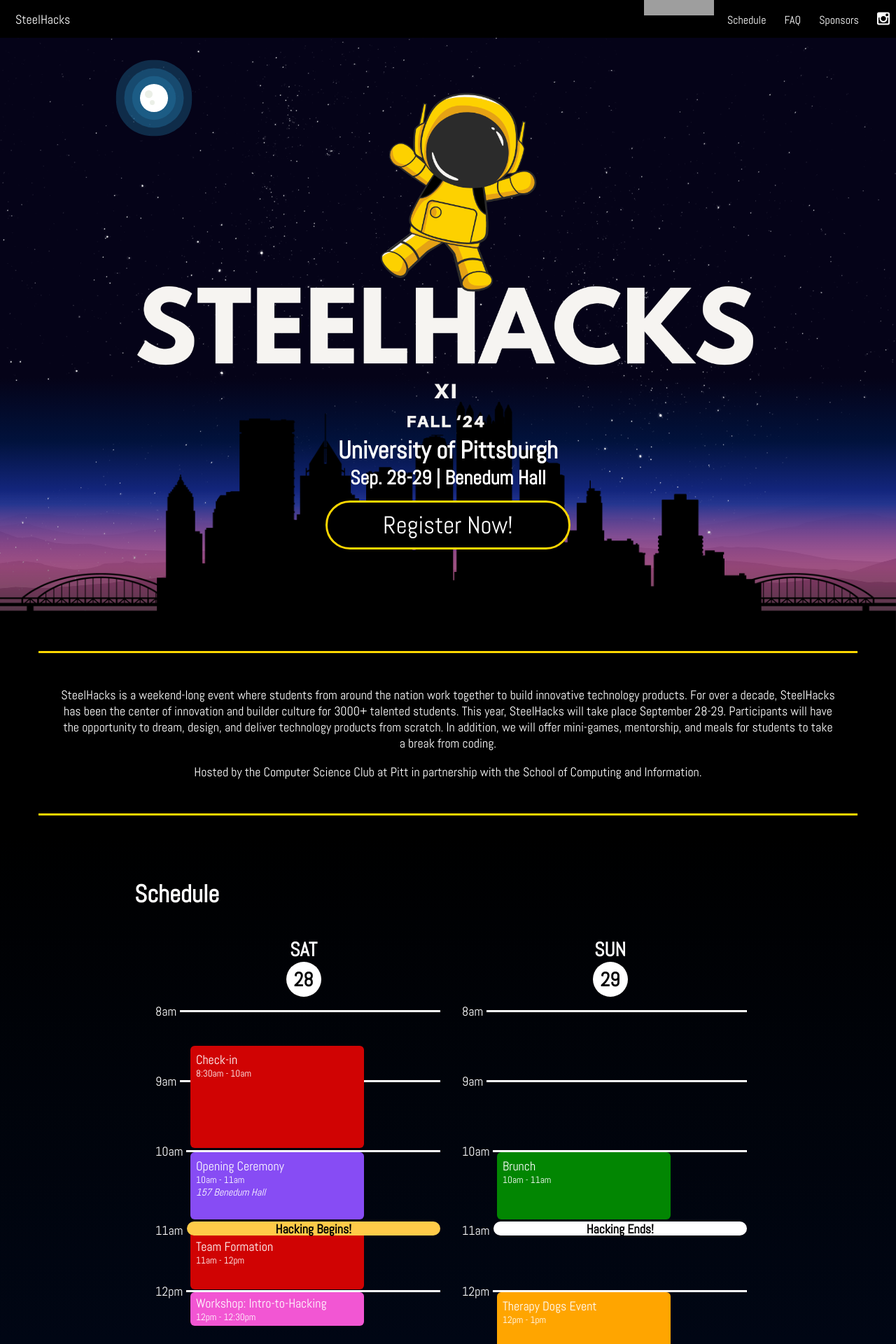
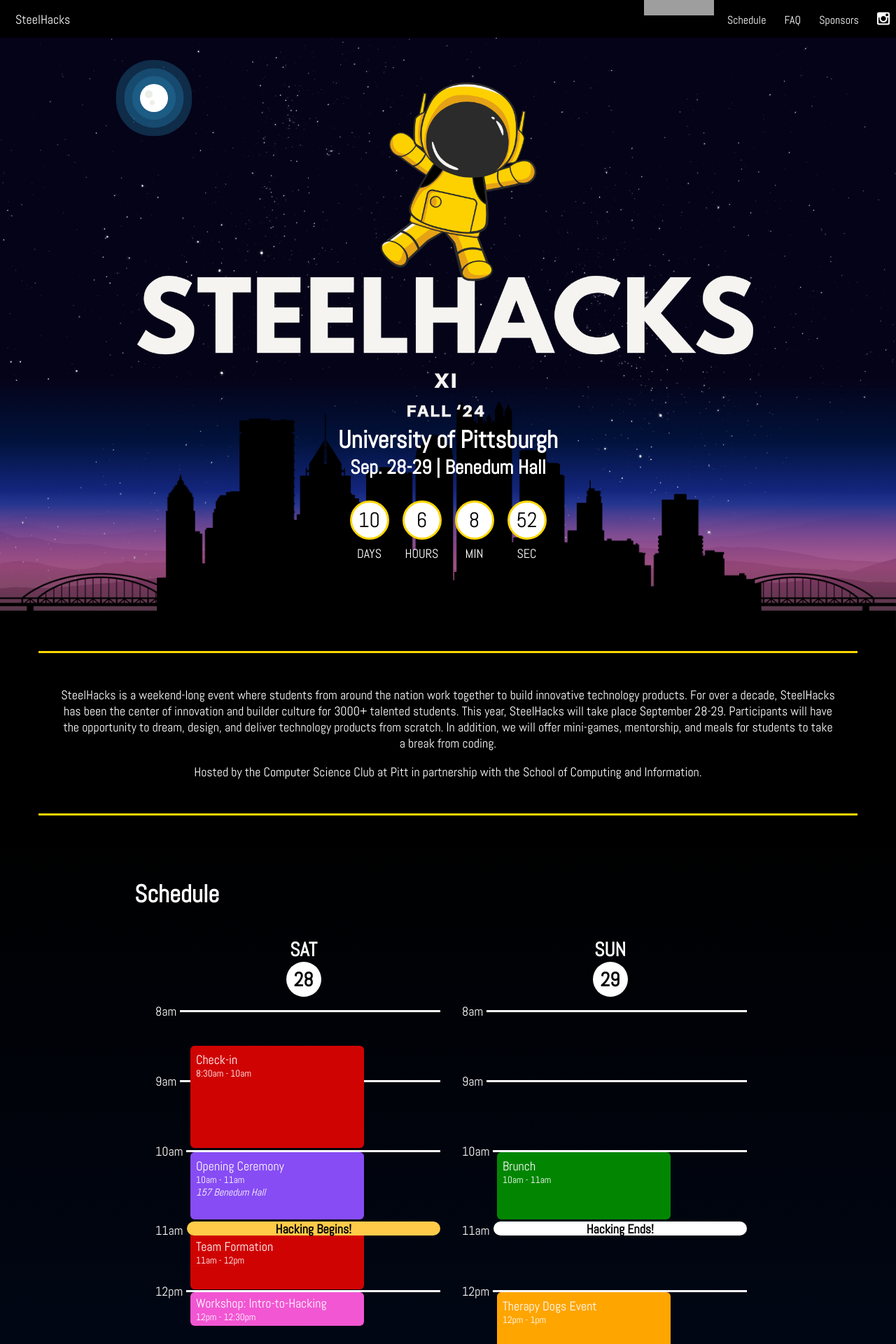
Before and after one commit to SteelHeads/steelhacks.com, a Jekyll site: the page built from index.html, in a window 1280 px wide. Shown: the top 1920 px of the page at 70% size. Built offline with Jekyll 4.4.1, drawn with Linux system fonts in a browser that asks for light colours; grey boxes are pictures that could not be loaded.

Commit message:
added countdown and updated faq

```diff
--- a/_sass/_page.scss
+++ b/_sass/_page.scss
@@ -896,3 +896,36 @@
   margin-bottom: 100px;
   list-style-type: none;
 }
+
+#countdown {
+  display: flex;
+  justify-content: space-around;
+  width: 300px;
+  margin: 30px;
+}
+
+.countdown {
+  display: flex;
+  border-radius: 50%;
+  width: 50px;
+  height: 50px;
+  background-color: white;
+  z-index: 1000;
+  color: black;
+  justify-content: center;
+  align-items: center;
+  border: 3px solid gold;
+}
+.countdown-text {
+  margin-top: 8px;
+}
+
+.countdown-segment {
+  display: flex;
+  flex-direction: column;
+  justify-content: center;
+}
+
+.val {
+  font-size: 30px;
+}
--- a/index.html
+++ b/index.html
@@ -41,9 +41,36 @@
           <h3>Sep. 28-29 | Benedum Hall</h3>
         </div>
 
-        <form target="_blank" action="https://docs.google.com/forms/d/e/1FAIpQLSdtRGafUjjgHXqWpYyy7v1eWTpTip9puWBUkY7QLXG5ViAIGQ/viewform">
-          <button id="registration-button" class="fa-fw">Register Now!</button>
-        </form>
+       <div id="countdown">
+          <div class="countdown-segment">
+            <div class="countdown" id="days-place">
+              <p id="countdown-days" class="val">00</p>
+            </div>
+            <p class="countdown-text">DAYS</p>
+
+          </div>
+          <div class="countdown-segment">
+            <div class="countdown" id="hours-place">
+              <p id="countdown-hours" class="val">00</p>
+            </div>
+            <p class="countdown-text">HOURS</p>
+
+          </div class="countdown-segment">
+          <div>
+            <div class="countdown" id="minutes-place">
+              <p id="countdown-minutes" class="val">00</p>
+            </div>
+            <p class="countdown-text">MIN</p>
+
+          </div>
+          <div class="countdown-segment">
+            <div class="countdown" id="seconds-place">
+              <p id="countdown-seconds" class="val">00</p>
+            </div>
+            <p class="countdown-text">SEC</p>
+
+          </div>
+       </div>
 
       </div>
     </div>
--- a/js/homepage.js
+++ b/js/homepage.js
@@ -24,3 +24,22 @@
     addClickHandler(header);
   }
 });
+
+var openingCeremonyDate = new Date("Sep 28, 2024 10:00:00").getTime();
+var x = setInterval(function () {
+  var currTime = new Date().getTime();
+  var difference = openingCeremonyDate - currTime;
+
+  var days = Math.floor(difference / (1000 * 60 * 60 * 24));
+  var hours = Math.floor(
+    (difference % (1000 * 60 * 60 * 24)) / (1000 * 60 * 60)
+  );
+  var minutes = Math.floor((difference % (1000 * 60 * 60)) / (1000 * 60));
+  var seconds = Math.floor((difference % (1000 * 60)) / 1000);
+
+  console.log(days);
+  document.getElementById("countdown-days").innerHTML = days;
+  document.getElementById("countdown-hours").innerHTML = hours;
+  document.getElementById("countdown-minutes").innerHTML = minutes;
+  document.getElementById("countdown-seconds").innerHTML = seconds;
+}, 1000);
```
Also changed, not shown: other parts of index.html (+1 -1 lines), js/live.js (+29 -13 lines).
